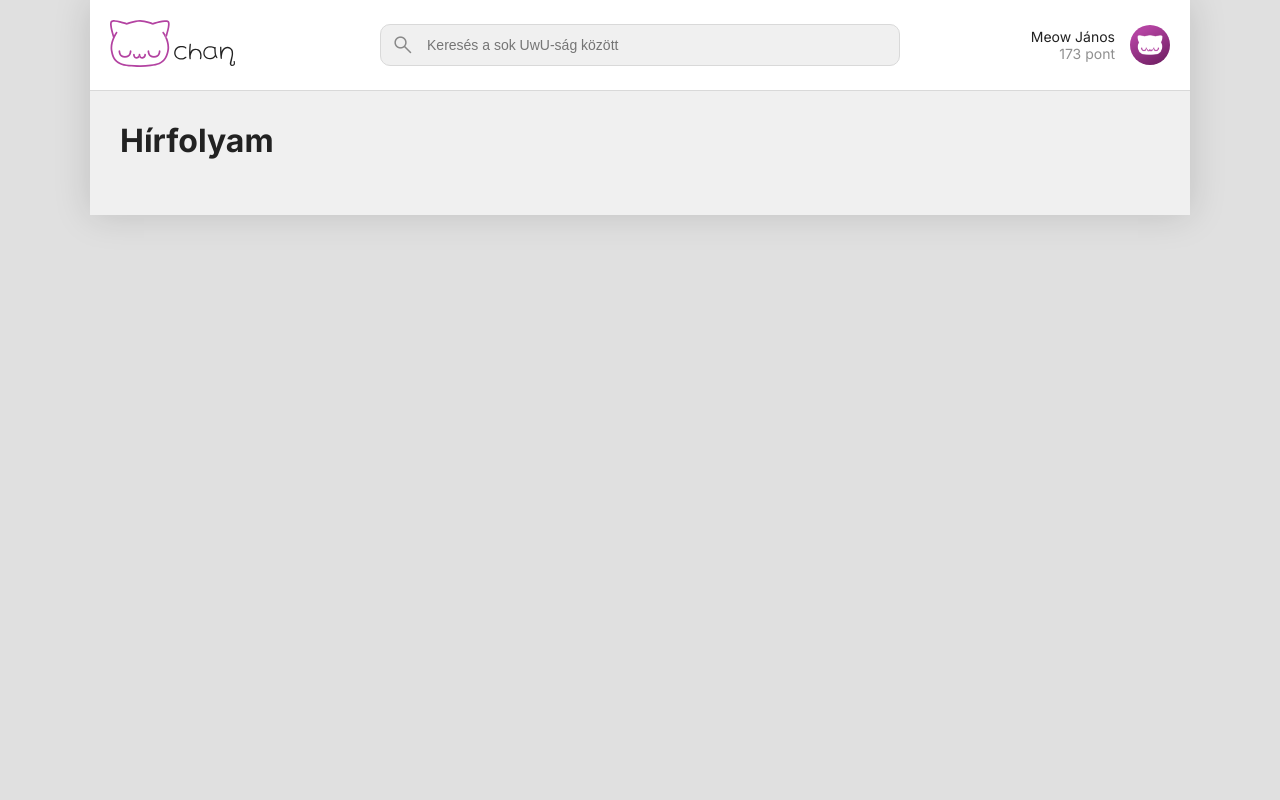
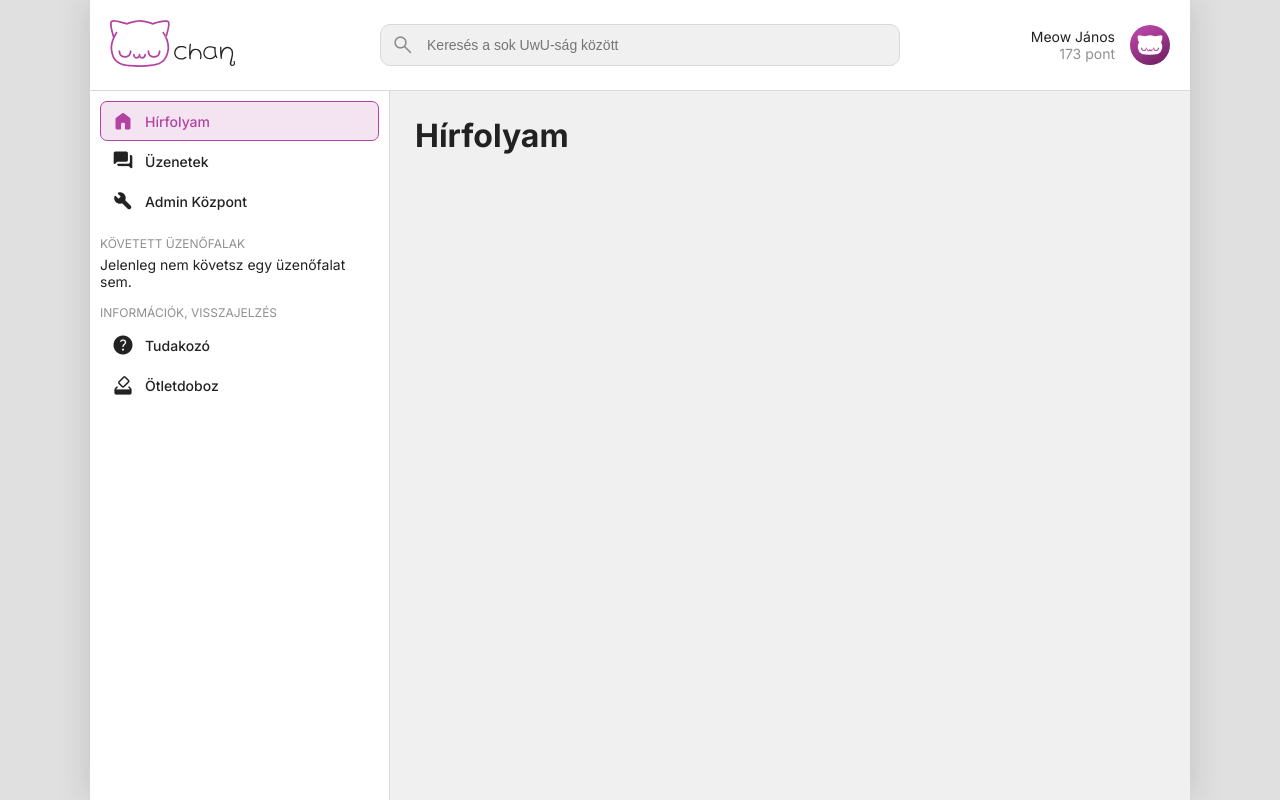
Before and after one commit to 0pau/UwUChan, a PHP site: page / in a window 1280 px wide. Run offline with PHP 8.4, Linux system fonts and the light colour scheme.

Commit message:
Oldalsáv

```diff
--- a/css/main.css
+++ b/css/main.css
@@ -20,6 +20,10 @@ body {
     font-family: Inter, sans-serif;
     margin: 0;
     font-size: 14px;
+    height: 100%;
+    position: absolute;
+    width: 100%;
+    overflow: hidden;
 }
 
 body > main {
@@ -27,10 +31,28 @@ body > main {
     max-width: 1100px;
     margin: 0px auto;
     box-shadow: 0px 0px 35px #00000025;
+    height: 100%;
+    box-sizing: border-box;
+    display: flex;
+    flex-direction: column;
+}
+
+.main-flex {
+    display: flex;
+    height: 100%;
+    box-sizing: border-box;
+    overflow: auto;
 }
 
 section {
-    padding: 30px;
+    padding: 25px;
+    height: 100%;
+    width: 100%;
+    box-sizing: border-box;
+}
+
+section > *:last-child {
+    margin-bottom: 25px;
 }
 
 section > h1 {
@@ -189,3 +211,48 @@ section.contents > ul {
 .tab-bar button:not(:first-child) {
     border-left: none;
 }
+
+nav {
+    padding: 10px;
+    width: 300px;
+    background-color: var(--highlight);
+    box-sizing: border-box;
+    border-right: 1px var(--borders) solid;
+    height: 100%;
+    flex-shrink: 0;
+    position: sticky;
+    top: 0px;
+    left: 0px;
+}
+
+nav > div {
+    margin-bottom: 15px;
+}
+
+nav a * {
+    color: inherit;
+}
+
+nav a[href] {
+    font-weight: 500;
+    display: flex;
+    align-items: center;
+    gap: 10px;
+    padding: 7px 10px;
+    color: var(--text);
+    border-radius: 7px;
+    border: 1px solid transparent;
+}
+
+nav a[href].current {
+    color: var(--accent);
+    border-color: var(--accent);
+    background-color: var(--accent-transparent);
+}
+
+nav p {
+    margin: 0px 0px 5px;
+    opacity: 0.5;
+    text-transform: uppercase;
+    font-size: 12px;
+}
--- a/help/index.html
+++ b/help/index.html
@@ -18,6 +18,7 @@
             </div>
             <span class="header-title">Tudakozó</span>
         </header>
+        <div class="main-flex">
             <section class="help">
                 <article class="contents">
                     <b>Tartalomjegyzék</b>
@@ -105,6 +106,7 @@
                     <p>A bejelentésről a poszt feltöltője értesítést kap, valamint a meghozott ítéletről is. Az értesítésre válaszolva a szerző fellebezhet, illetve bizonyíthatja, hogy nem követett el szabálysértést a bejelentést követő 5 napban.</p>
                 </article>
             </section>
+        </div>
     </main>
 </body>
 </html>
--- a/index.html
+++ b/index.html
@@ -28,9 +28,27 @@
                 <img src="img/default_user_avatar.png" alt="Profilkép">
             </div>
         </header>
-        <section>
-            <h1>Hírfolyam</h1>
-        </section>
+        <div class="main-flex">
+            <nav>
+                <div>
+                    <a href="." class="current"><span class="material-symbols-rounded">home</span>Hírfolyam</a>
+                    <a href="/"><span class="material-symbols-rounded">forum</span>Üzenetek</a>
+                    <a href="admincenter.html"><span class="material-symbols-rounded">build</span>Admin Központ</a>
+                </div>
+                <div>
+                    <p class="nav-header">Követett üzenőfalak</p>
+                    <span>Jelenleg nem követsz egy üzenőfalat sem.</span>
+                </div>
+                <div>
+                    <p class="nav-header">Információk, visszajelzés</p>
+                    <a href="help"><span class="material-symbols-rounded">help</span>Tudakozó</a>
+                    <a href="/"><span class="material-symbols-rounded">how_to_vote</span>Ötletdoboz</a>
+                </div>
+            </nav>
+            <section>
+                <h1>Hírfolyam</h1>
+            </section>
+        </div>
     </main>
 </body>
 </html>
```
Also changed, not shown: admincenter.html (+19 -0 lines). Lines whose indentation alone changed are shown as unchanged.
